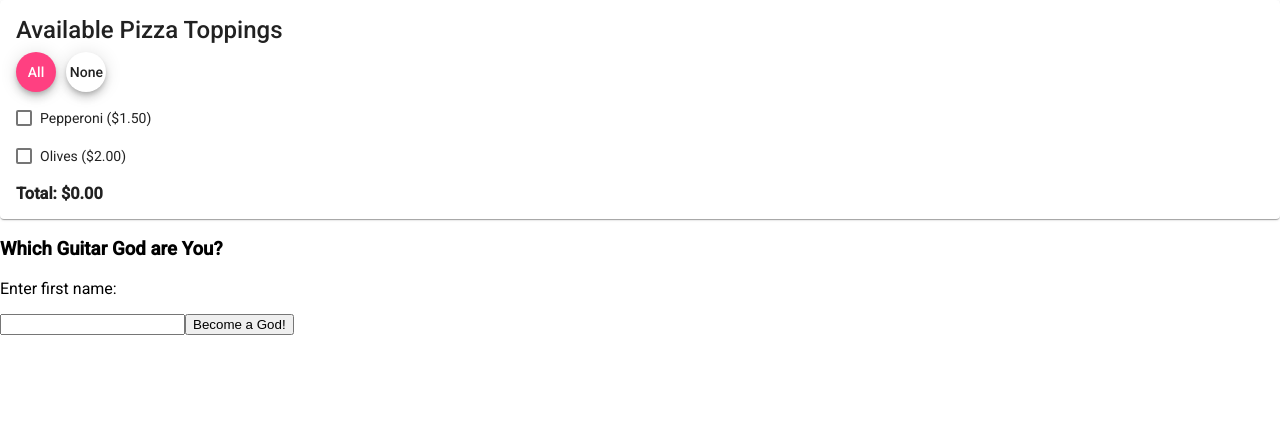
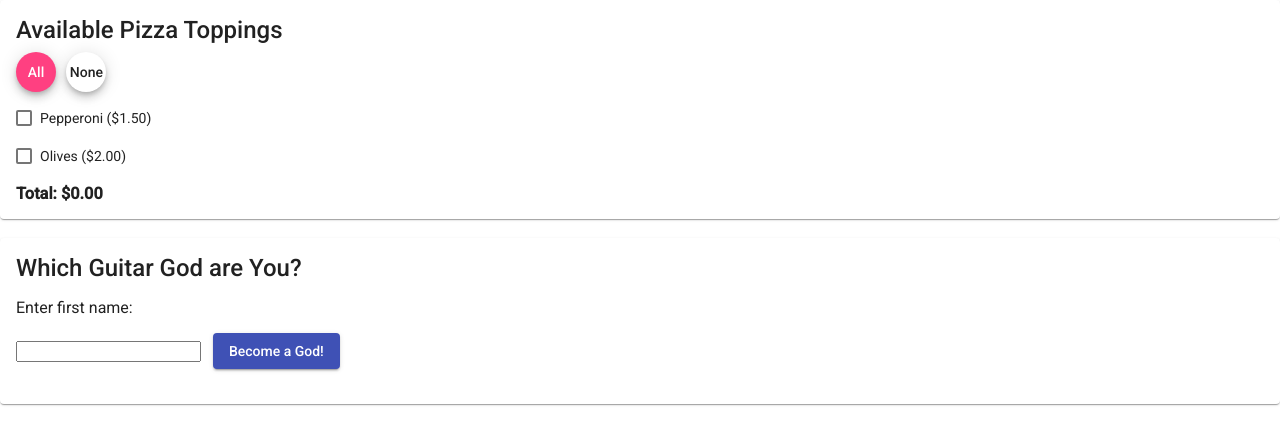
Before and after one commit to trogers9119/components, an Angular app: page / in a window 1280 px wide. Shown: the top 444 px of the page. Built offline with nearby package versions, Linux system fonts and the light colour scheme.

Commit message:
patternOne regex working
patterns for switch statement starting to work

```diff
--- a/src/app/app.component.html
+++ b/src/app/app.component.html
@@ -1,4 +1,3 @@
-<div>
-  <app-pizza-toppings></app-pizza-toppings>
-  <app-guitar-gods></app-guitar-gods>
-</div>
+<app-pizza-toppings></app-pizza-toppings>
+<br>
+<app-guitar-gods></app-guitar-gods>
--- a/src/app/guitar-gods/guitar-gods.component.html
+++ b/src/app/guitar-gods/guitar-gods.component.html
@@ -1,7 +1,29 @@
-<div>
-  <h3>Which Guitar God are You?</h3>
-  <p>Enter first name:</p>
-  <input type="text" [(ngModel)]='firstName'>
-  <button (click)='createGod()'>Become a God!</button><br><br>
-  {{ god }}
-</div>
+<mat-card>
+  <mat-card-title>
+    Which Guitar God are You?
+  </mat-card-title>
+  <label>
+    <p>Enter first name:</p>
+    <input type="text" [(ngModel)]='firstName'>
+  </label>
+  &nbsp;
+  <button (click)='createGod()'
+          mat-raised-button
+          color='primary'
+  >
+    Become a God!
+  </button><br><br>
+  <div [ngSwitch]="displayGod">
+    <div *ngSwitchCase="'white'">
+    </div>
+    <div *ngSwitchCase="'red'">
+      <img src="assets/stevieRayVaughn.png">
+    </div>
+    <div *ngSwitchCase="'orange'">
+      <img src="assets/jimiHendrix.png">
+    </div>
+    <div *ngSwitchCase="'yellow'">
+      <img src="assets/nancyWilson.png">
+    </div>
+  </div>
+</mat-card>
--- a/src/app/guitar-gods/guitar-gods.component.ts
+++ b/src/app/guitar-gods/guitar-gods.component.ts
@@ -7,59 +7,48 @@ import { Component, OnInit } from '@angular/core';
 })
 export class GuitarGodsComponent implements OnInit {
 
-  firstName = '';
-  god;
+  firstName;
+  displayGod = 'white';
+
   createGod = () => {
-    if (this.firstName.substring(0,1) == 'a') {
-      this.god = this.stevieIsYourGod();
-    } else if (this.firstName.substring(0,1) == 'j') {
-      this.god = this.jimmyIsYourGod();
-    } else if (this.firstName.substring(0,1) == 'e') {
-      this.god = this.nancyIsYourGod();
-    } else {
-      this.god = this.jimiIsYourGod();
+    let theDecider = this.firstName.substring(0,1);
+    let patternOne = /[aeimquy]/gi;
+    let patternTwo = /[bfjnrvz]/gi;
+    let patternThree = /[cgkosw]/gi;
+    let patternFour = /[dhlptx]/gi;
+    let resultOne = theDecider.match(patternOne).toString();
+    let resultTwo = theDecider.match(patternOne).toString();
+    let resultThree = theDecider.match(patternOne).toString();
+    let resultFour = theDecider.match(patternOne).toString();
+    console.log(resultOne);
+    console.log(resultTwo);
+    console.log(resultThree);
+    console.log(resultFour);
+
+    switch (theDecider) {
+      case resultOne:
+        this.displayGod = 'red';
+        break;
+      case 'b':
+        this.displayGod = 'orange';
+        break;
+      case 'c':
+        this.displayGod = 'yellow';
+        break;
+      case 'd':
+        this.displayGod = 'green';
+        break;
+      case 'e':
+        this.displayGod = 'blue';
+        break;
+      case 'f':
+        this.displayGod = 'indigo';
+        break;
+      case 'g':
+        this.displayGod = 'violet';
     }
+    console.log(theDecider);
     console.log(this.firstName.substring(0,1))
-  }
-
-  stevieIsYourGod = () => {
-    let steve = document.createElement("img");
-    steve.src = "assets/stevieRayVaughn.png";
-    document.body.appendChild(steve);
-    let steveMsg = "You are Stevie Ray Vaughn... You are a GOD!";
-    let steveElement = document.createElement("h3");
-    steveElement.innerHTML = steveMsg;
-    document.body.appendChild(steveElement);
-  }
-
-  jimmyIsYourGod = () => {
-    let jimmy = document.createElement("img");
-    jimmy.src = "assets/jimmyPage.png";
-    document.body.appendChild(jimmy);
-    let jimmyMsg = "You are Jimmy Page... You are a GOD!";
-    let jimmyElement = document.createElement("h3");
-    jimmyElement.innerHTML = jimmyMsg;
-    document.body.appendChild(jimmyElement);
-  }
-
-  nancyIsYourGod = () => {
-    let nancy = document.createElement("img");
-    nancy.src = "assets/nancyWilson.png";
-    document.body.appendChild(nancy);
-    let nancyMsg = "You are Nancy Wilson... You are a GOD!";
-    let nancyElement = document.createElement("h3");
-    nancyElement.innerHTML = nancyMsg;
-    document.body.appendChild(nancyElement);
-  }
-
-  jimiIsYourGod = () => {
-    let jimi = document.createElement("img");
-    jimi.src = "assets/jimiHendrix.png";
-    document.body.appendChild(jimi);
-    let jimiMsg = "You are Jimi Hendrix... You are a GOD!";
-    let jimiElement = document.createElement("h3");
-    jimiElement.innerHTML = jimiMsg;
-    document.body.appendChild(jimiElement);
   }
 
   constructor() {}
```
